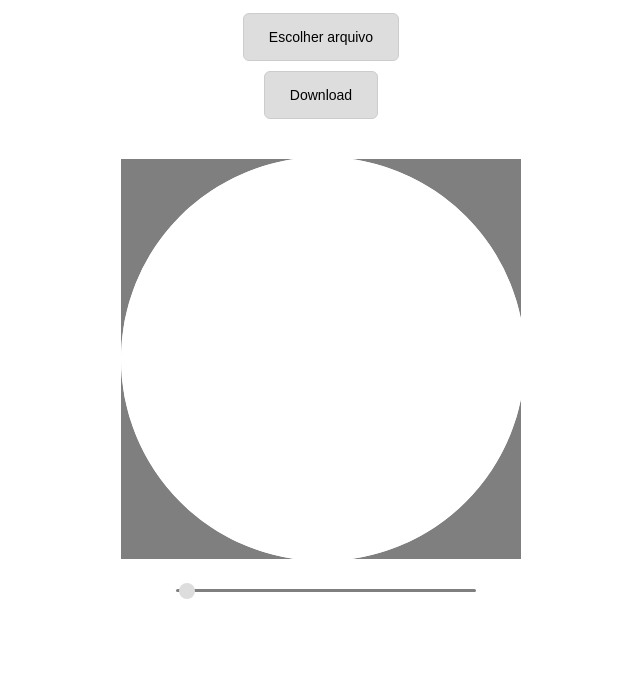
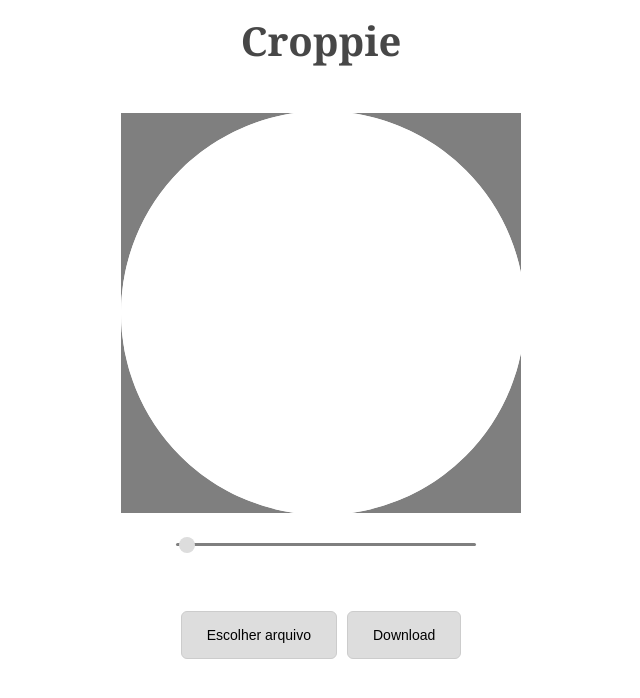
Before and after one commit to mauriciobborges/imagecropper, a plain HTML site: page src/index.html in a window 1280 px wide. Shown: the whole page, without its empty margins (319-959 px from the left). Drawn offline with nearby package versions, Linux system fonts and the light colour scheme.

Commit message:
style(index.html): estilizar botão.

```diff
--- a/src/index.html
+++ b/src/index.html
@@ -4,11 +4,16 @@
 	<link rel="stylesheet" type="text/css" href="/css/croppie.css">
 </head>
 <body class="flex-container">
+	<h1 class='title'>Croppie</h1>
+	<div class="flex-container">
+		<div id="cropper"></div>
+		<div id="result"></div>
+	</div>
+	<div class="flex-container flex-row">
 		<input id="image" name='image' type="file" accept="image/*" />
 		<label for="image">Escolher arquivo</label>
 		<button id="download">Download</button>
-		<div id="cropper"></div>
-		<div id="result"</div>
+	</div>
 	<script src="https://ajax.googleapis.com/ajax/libs/jquery/2.2.0/jquery.min.js"></script>
 	<script src="/js/croppie.js"></script>
 	<script src="/js/index.js"></script>
--- a/src/public/css/croppie.css
+++ b/src/public/css/croppie.css
@@ -173,6 +173,16 @@ background: #ccc;
 	margin: 5px;
 }
 
+.flex-row {
+	flex-direction: row;
+}
+
+.title {
+	font-size: 40px;
+	font-family: georgia;
+	color: rgba(25, 25, 25, 0.8);
+}
+
 #download, #image + label {
 	padding-top: 15px;
 	padding-bottom: 15px;
@@ -205,3 +215,7 @@ background: #ccc;
 #download:hover {
 	background-color: #fafafa;
 }
+
+#image + label:active, #download:active, #image + label:focus, #download:focus {
+	outline: 0;
+}
```
Lines whose indentation alone changed are shown as unchanged.
